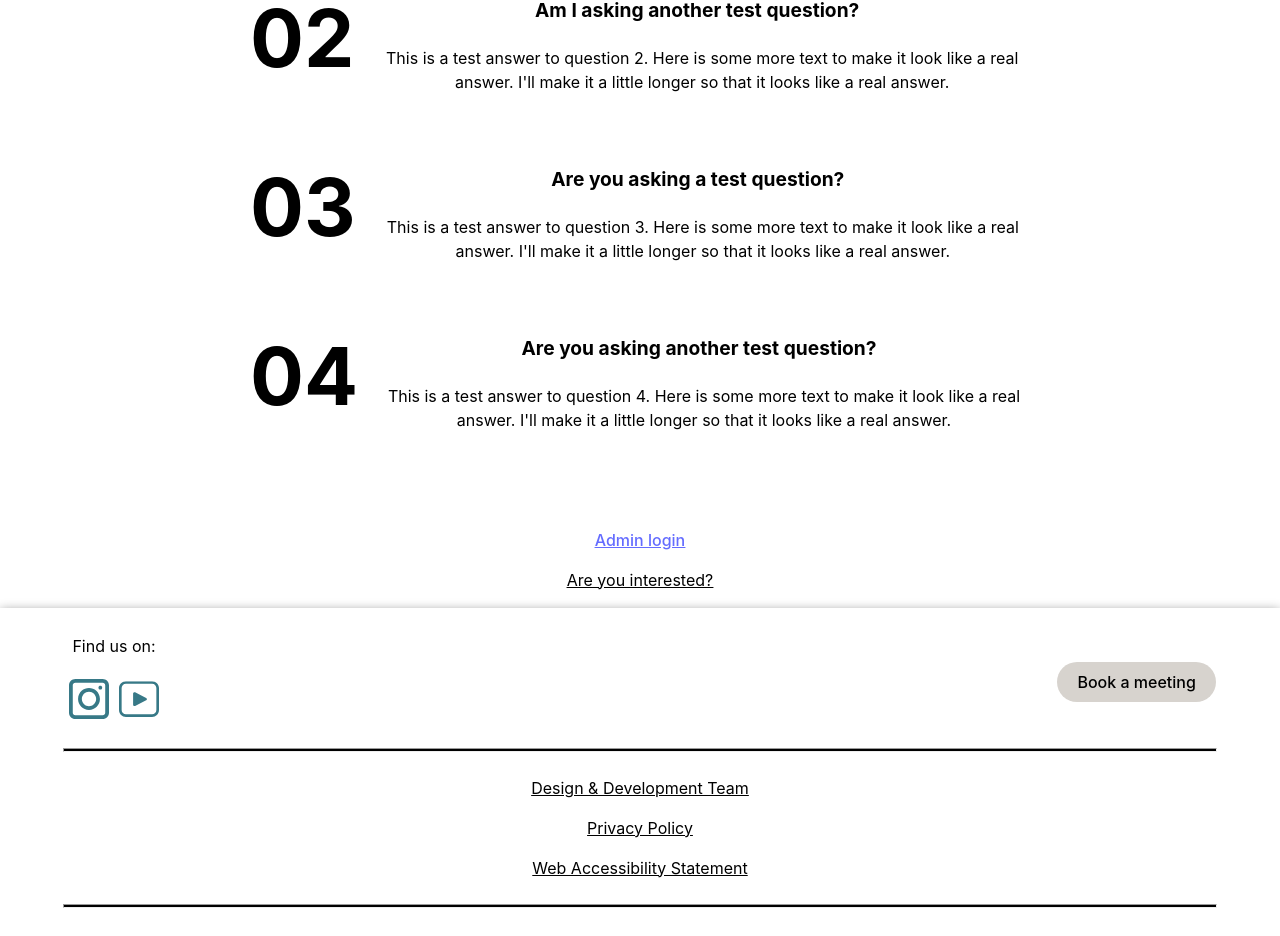
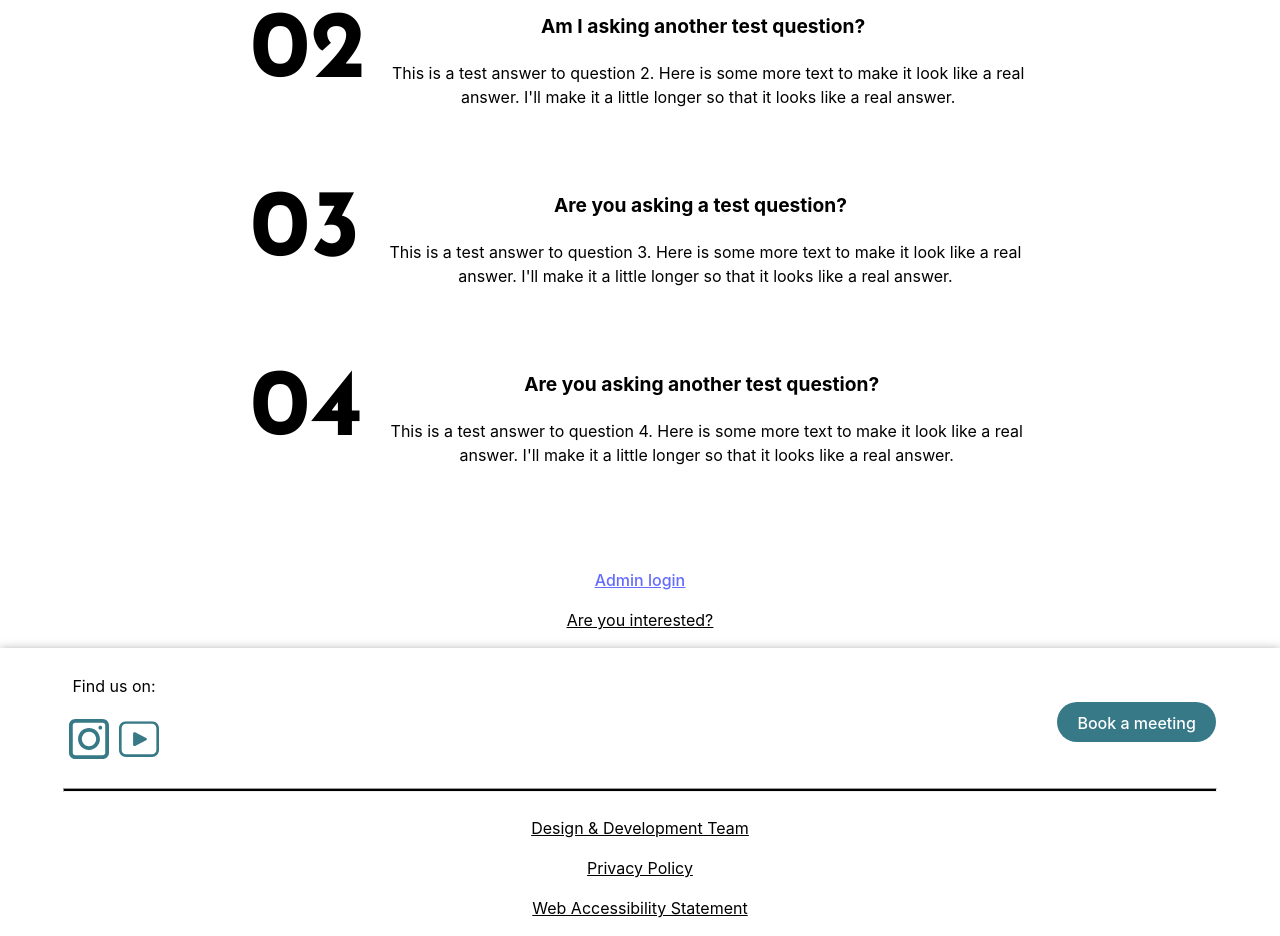
Before and after one commit to tomwebb2022/project360, a React (Vite) app in the folder project360/: page / in a window 1280 px wide. Shown: the part 1982-2918 px from the top of the page. Built offline with nearby package versions, Linux system fonts and the light colour scheme; no server answers.

Commit message:
Fixed styling details of pop ups

```diff
--- a/project360/src/App.css
+++ b/project360/src/App.css
@@ -64,7 +64,8 @@
 
 .customOverlay {
   /* background: rgba(36, 123, 160, 0.7); */
-  background-color: transparent;
+  /* background-color: transparent; */
+  background-color: rgb(211, 211, 211, 0.7);
 }
 
 .customModal {
@@ -77,8 +78,14 @@
 .submit-button {
   margin-top: 1rem;
   height: 2.5rem;
+  background-color: var(--teal);
+  color: white;
+  border-radius: 1.5rem;
+}
+
+.submit-button:hover {
   background-color: #d7d3ce ;
-  border-radius: 1.5rem;
+  color: black;
 }
 
 .form-control {
--- a/project360/src/components/common/footer/AccessibilityPopup.jsx
+++ b/project360/src/components/common/footer/AccessibilityPopup.jsx
@@ -4,10 +4,10 @@ import { Modal } from 'react-responsive-modal';
 const AccessibilityPopup = ({ isOpen, onClose }) => {
 
   const closeIcon = (
-    <svg fill="#b7572f" viewBox="0 0 20 20" width={28} height={28}>
+    <svg fill="#000" viewBox="0 0 20 20" width={28} height={28}>
       <path
         fillRule="evenodd"
-        d="M4,4 L16,16 M4,16 L16,4" stroke="#b7572f" strokeWidth="3"
+        d="M4,4 L16,16 M4,16 L16,4" stroke="#000" strokeWidth="3"
         clipRule="evenodd"
       ></path>
     </svg>
--- a/project360/src/components/common/footer/PrivacyPopup.jsx
+++ b/project360/src/components/common/footer/PrivacyPopup.jsx
@@ -4,10 +4,10 @@ import { Modal } from 'react-responsive-modal';
 const PrivacyPopup = ({ isOpen, onClose }) => {
 
   const closeIcon = (
-    <svg fill="#b7572f" viewBox="0 0 20 20" width={28} height={28}>
+    <svg fill="#000" viewBox="0 0 20 20" width={28} height={28}>
       <path
         fillRule="evenodd"
-        d="M4,4 L16,16 M4,16 L16,4" stroke="#b7572f" strokeWidth="3"
+        d="M4,4 L16,16 M4,16 L16,4" stroke="#000" strokeWidth="3"
         clipRule="evenodd"
       ></path>
     </svg>
--- a/project360/src/components/common/footer/TeamPopup.jsx
+++ b/project360/src/components/common/footer/TeamPopup.jsx
@@ -4,10 +4,10 @@ import { Modal } from 'react-responsive-modal';
 const TeamPopup = ({ isOpen, onClose }) => {
 
   const closeIcon = (
-    <svg fill="#b7572f" viewBox="0 0 20 20" width={28} height={28}>
+    <svg fill="#000" viewBox="0 0 20 20" width={28} height={28}>
       <path
         fillRule="evenodd"
-        d="M4,4 L16,16 M4,16 L16,4" stroke="#b7572f" strokeWidth="3"
+        d="M4,4 L16,16 M4,16 L16,4" stroke="#000" strokeWidth="3"
         clipRule="evenodd"
       ></path>
     </svg>
--- /dev/null
+++ b/project360/src/components/landing-page/FAQ.css
@@ -0,0 +1,65 @@
+
+.faq-container {
+    display: flex;
+    flex-direction: column;
+    align-items: center;
+    justify-content: center;
+    margin: 210px auto 50px auto;
+    padding: 10px;
+    width: 90%;
+    max-width: 800px;
+  }
+
+  .faq-content {
+      display: flex;
+      flex-direction: column;
+      align-items: center;
+      justify-content: center;
+      margin: 5px;
+      width: 100%;
+      max-width: 800px;
+  }
+
+  .faq-row {
+      display: flex;
+      flex-direction: row;
+      align-items: center;
+      justify-content: center;
+      margin: 0 5px 10px 5px;
+      padding: 0 10px;
+      width: 100%;
+      max-width: 800px;
+  }
+
+  .faq-number-column {
+      display: flex;
+      flex-direction: column;
+      align-items: flex-start;
+      justify-content: flex-start;
+      margin: 10px 5px;
+      padding: 0;
+      width: auto;
+      max-width: 800px;
+      font-size: 6em;
+      font-weight: bold;
+      font-family: 'Josefin Sans', sans-serif;
+    }
+
+  .faq-qa-column {
+    display: flex;
+    flex-direction: column;
+    align-items: flex-end;
+    justify-content: flex-end;
+    margin: 5px 5px;
+    padding: auto;
+    max-width: 800px;
+    font-size: 01em;
+  }
+
+  .faq-question {
+    font-size: 1.2em;
+    font-weight: bold;
+    width: 100%;
+    max-width: 800px;
+    margin: 30px 5px 5px 5px;
+  }
--- a/project360/src/components/landing-page/FAQDisplay.jsx
+++ b/project360/src/components/landing-page/FAQDisplay.jsx
@@ -1,4 +1,5 @@
 import { FAQ } from "../../data/FAQ";
+import "./FAQ.css";
 
 const FAQDisplay = () => {
   return (
--- a/project360/src/pages/LandingPage.css
+++ b/project360/src/pages/LandingPage.css
@@ -30,67 +30,3 @@
   max-width: 100px;
   margin: 5px;
 }
-
-.faq-container {
-  display: flex;
-  flex-direction: column;
-  align-items: center;
-  justify-content: center;
-  margin: 210px auto 50px auto;
-  padding: 10px;
-  width: 90%;
-  max-width: 800px;
-}
-
-.faq-content {
-    display: flex;
-    flex-direction: column;
-    align-items: center;
-    justify-content: center;
-    margin: 5px;
-    width: 100%;
-    max-width: 800px;
-}
-
-.faq-row {
-    display: flex;
-    flex-direction: row;
-    align-items: center;
-    justify-content: center;
-    margin: 0 5px 10px 5px;
-    padding: 0 10px;
-    width: 100%;
-    max-width: 800px;
-}
-
-.faq-number-column {
-    display: flex;
-    flex-direction: column;
-    align-items: flex-start;
-    justify-content: flex-start;
-    margin: 10px 5px;
-    padding: 0;
-    width: auto;
-    max-width: 800px;
-    font-size: 5em;
-    font-weight: bold;
-  }
-
-.faq-qa-column {
-  display: flex;
-  flex-direction: column;
-  align-items: flex-end;
-  justify-content: flex-end;
-  margin: 5px 5px;
-  padding: auto;
-  max-width: 800px;
-  font-size: 01em;
-}
-
-.faq-question {
-  font-size: 1.2em;
-  font-weight: bold;
-  width: 100%;
-  max-width: 800px;
-  margin: 30px 5px 5px 5px;
-}
```
